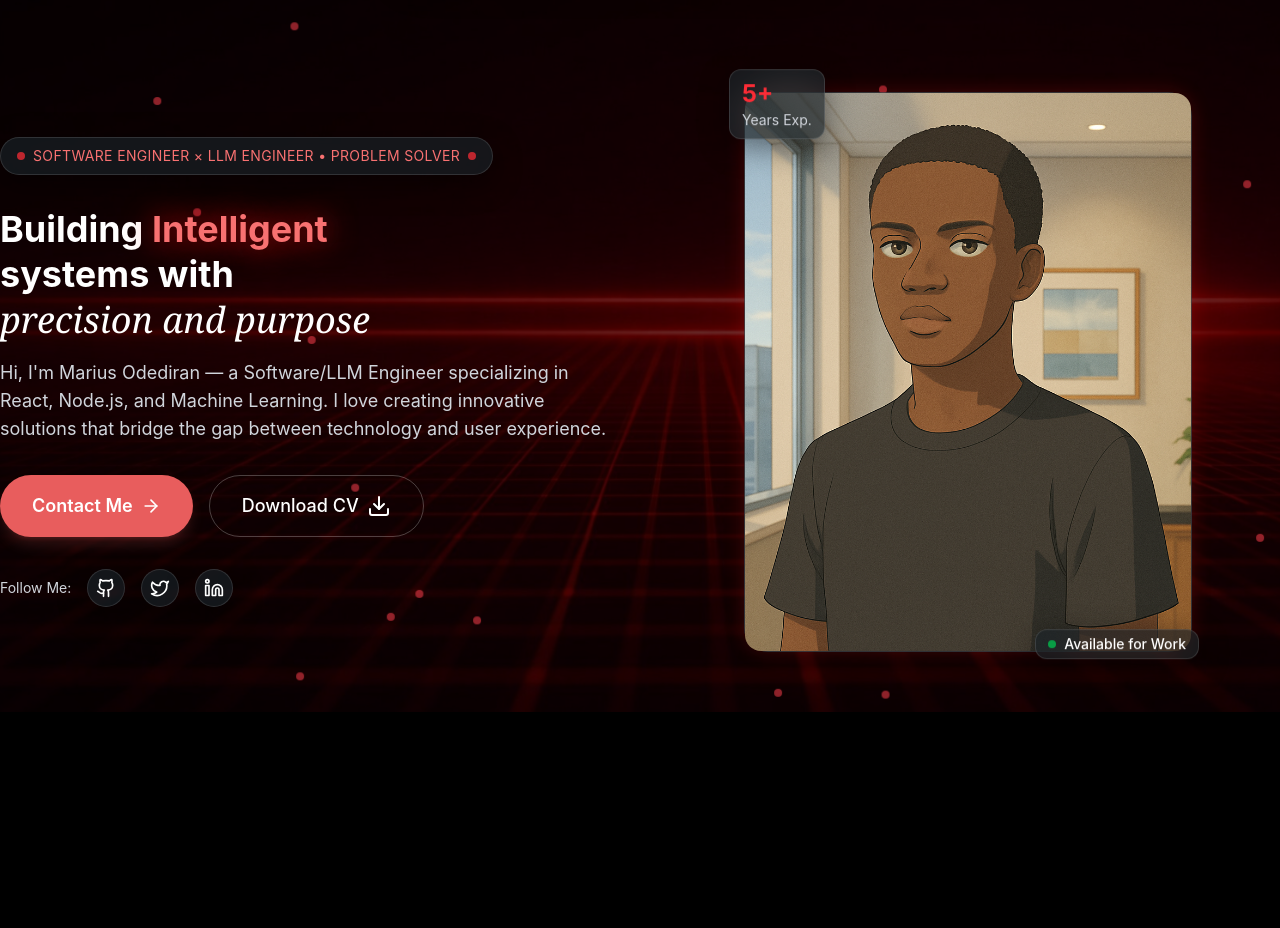
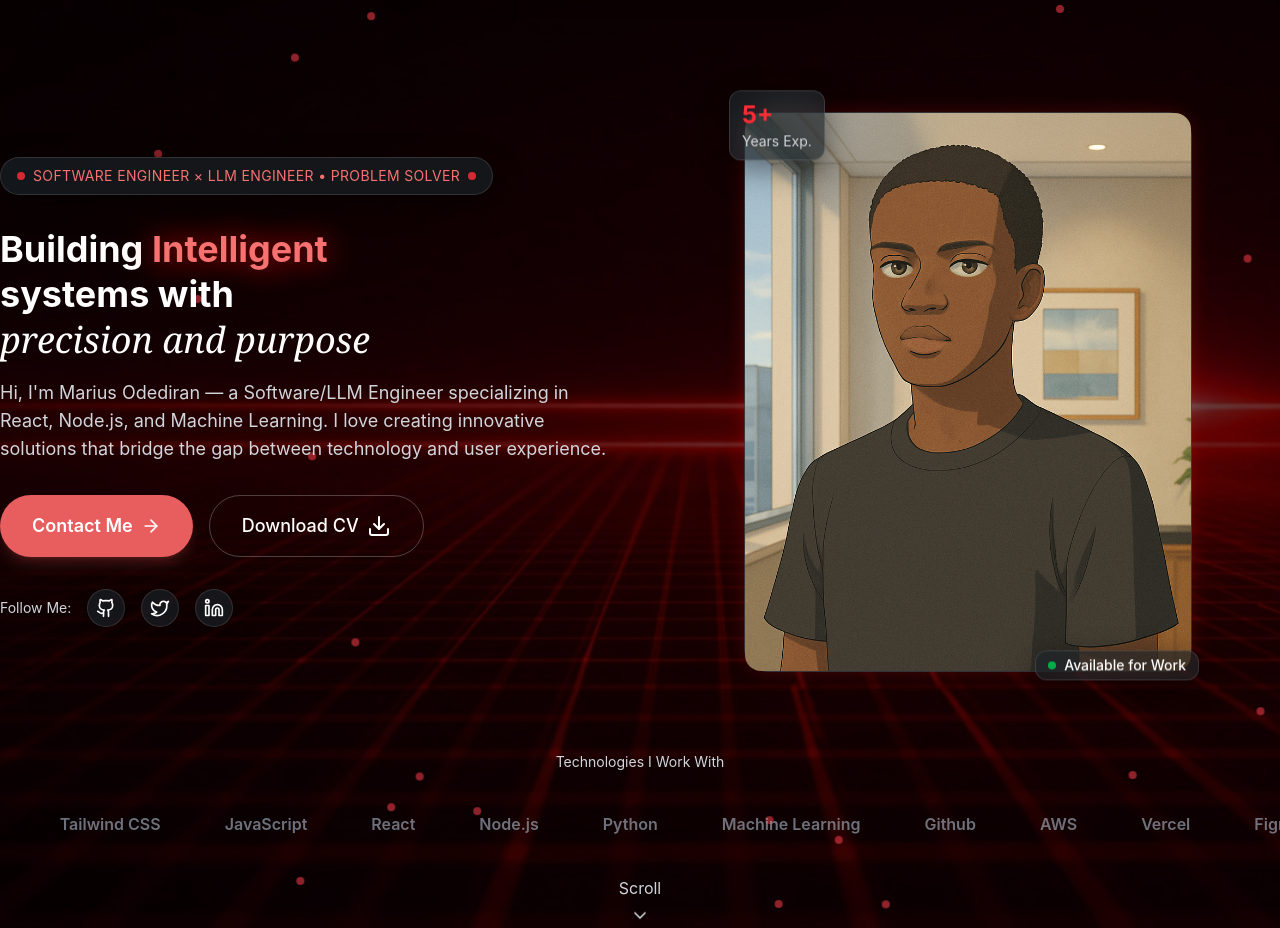
Before and after one commit to Marius-Diran/Portfolio-V3, a React (Vite) app: page / in a window 1280 px wide. Shown: the part 88-1016 px from the top of the page. Before the commit the page ends 800 px from the top, so only its background shows below. Built offline with nearby package versions, Linux system fonts and the light colour scheme.

Commit message:
Portfolio-V3: The showman

```diff
--- a/src/components/AnimatedBorderButton.jsx
+++ b/src/components/AnimatedBorderButton.jsx
@@ -8,7 +8,7 @@ const AnimatedBorderButton = ({ children }) => {
         duration-1000 focus:outline-none focus-visible:ring-2
         focus-visible:ring-[#f81717] focus-visible:ring-offset-2
         disabled:opacity-50 disabled:cursor-not-allowed group
-        px-8 py-4 text-lg font-medium rounded-full overflow-visiblehover:cursor-pointer
+        px-8 py-4 text-lg font-medium rounded-full overflow-visible hover:cursor-pointer
         animated-border"
     >
       {/* Animated SVG Border */}
--- a/src/index.css
+++ b/src/index.css
@@ -79,12 +79,25 @@ body {
     }
   }
 
+  @keyframes marquee {
+    0% {
+      transform: translateX(0);
+    }
+    100% {
+      transform: translateX(-50%);
+    }
+  }
+
   .animate-fadeIn {
     animation: fadeIn 0.5s ease-out both;
   }
 
   .animate-fadeOut {
     animation: fadeOut 0.35s ease-in both;
+  }
+
+  .animate-marquee {
+    animation: marquee 20s linear infinite;
   }
 }
 
--- a/src/layout/Navbar.jsx
+++ b/src/layout/Navbar.jsx
@@ -1,6 +1,8 @@
-import { useState } from "react";
+import { useEffect, useState } from "react";
 import Button from "../components/Buttons";
 import { Menu, X } from "lucide-react";
+
+const SCROLL_THRESHOLD = 50;
 
 const navLinks = [
   { href: "#about", label: "About" },
@@ -12,6 +14,17 @@ const navLinks = [
 const Navbar = () => {
   const [isMobileMenuOpen, setIsMobileMenuOpen] = useState(false);
   const [isMobileMenuVisible, setIsMobileMenuVisible] = useState(false);
+  const [isScrolled, setIsScrolled] = useState(false);
+
+  useEffect(() => {
+    const handleScroll = () => {
+      setIsScrolled(window.scrollY > SCROLL_THRESHOLD);
+    };
+
+    window.addEventListener("scroll", handleScroll);
+
+    return () => window.removeEventListener("scroll", handleScroll);
+  }, []);
 
   const openMobileMenu = () => {
     setIsMobileMenuVisible(true);
@@ -38,7 +51,9 @@ const Navbar = () => {
   };
 
   return (
-    <header className=" text-white p-4 fixed w-full top-0 z-50">
+    <header
+      className={`text-white p-4 fixed w-full top-0 z-50 transition-all duration-500 ${isScrolled ? "max-md:bg-[#1A1A1A]/80 max-md:backdrop-blur-sm" : "lg:bg-transparent"}`}
+    >
       <nav className="container items-center flex justify-between">
         <a
           href="#"
--- a/src/sections/Hero.jsx
+++ b/src/sections/Hero.jsx
@@ -1,5 +1,6 @@
 import {
   ArrowRight,
+  ChevronDown,
   Github,
   Linkedin,
   Twitter,
@@ -27,7 +28,7 @@ const skills = [
 
 const Hero = () => {
   return (
-    <section className="relative min-h-screen flex items-center justify-center overflow-hidden">
+    <section className="relative min-h-screen flex items-center justify-center overflow-hidden z-10">
       {/* Background Image */}
       <div className="absolute inset-0">
         <img
@@ -55,7 +56,7 @@ const Hero = () => {
       </div>
 
       {/* Contents */}
-      <div className="container mx-auto pt-30 text-white relative z-10">
+      <div className="container mx-auto pt-50 text-white relative">
         <div className="grid lg:grid-cols-2 gap-8 items-center">
           {/* Left Column - Text Content */}
           <div className="space-y-8">
@@ -142,6 +143,34 @@ const Hero = () => {
             </div>
           </div>
         </div>
+
+        {/* Skills Section */}
+        <div className="text-white mt-20 animate-fadeIn animation-delay-600">
+          <p className="text-gray-300 text-sm text-center mb-6">
+            Technologies I Work With
+          </p>
+          <div className="relative overflow-hidden">
+            <div className="flex animate-marquee">
+              {[...skills, ...skills].map((skill, idx) => (
+                <div key={idx} className="shrink-0 px-8 py-4">
+                  <span className="text-gray-400/70 font-semibold">
+                    {skill}
+                  </span>
+                </div>
+              ))}
+            </div>
+          </div>
+        </div>
+
+        <div className="flex items-center justify-center mt-6 animate-fadeIn animation-delay-800">
+          <a
+            href="#about"
+            className="flex flex-col items-center gap-2 text-gray-300 hover:text-white transition-colors"
+          >
+            <span>Scroll</span>
+            <ChevronDown className="w-5 h-5 animate-bounce" />
+          </a>
+        </div>
       </div>
     </section>
   );
```
